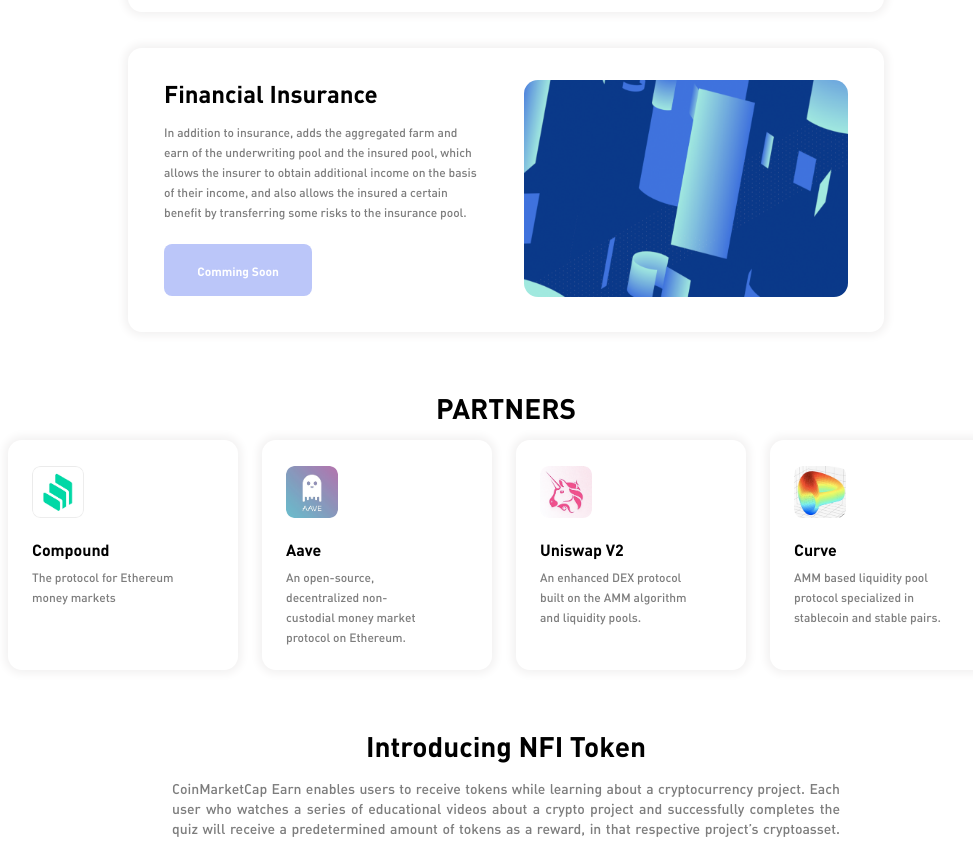
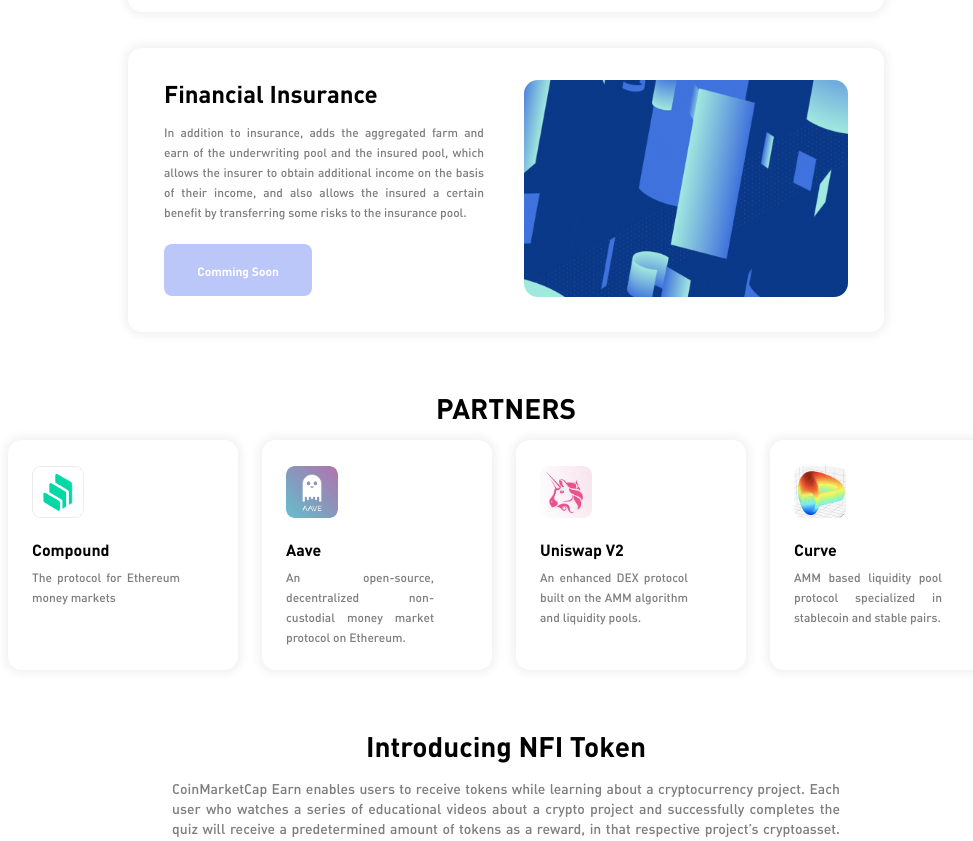
Before and after one commit to nucery/nfi-frontend, a React (Create React App) app: page /home in a window 1280 px wide. Shown: the part 1280-2121 px from the top of the page, without its empty margins (134-1107 px from the left). Built offline with nearby package versions, Linux system fonts and the light colour scheme.

Commit message:
Optimize UI.

```diff
--- a/src/page/faq/component/card/index.module.css
+++ b/src/page/faq/component/card/index.module.css
@@ -27,11 +27,11 @@
 
 .container-answer-paragraph {
   margin-bottom: 10px;
+  text-align: justify;
 }
 
 .text-answer {
   color: #FFFFFF;
   font-family: 'DINRegularAlternate';
   font-size: 14px;
-  text-align: justify;
 }
--- a/src/page/home/component/card-2/index.js
+++ b/src/page/home/component/card-2/index.js
@@ -29,13 +29,12 @@ class Card2React extends React.Component {
                 {this.props.title}
               </span>
             </div>
-            <div>
+            <div className={classes['container-text']}>
               <span className={classes['text-body']}>
                 {this.props.body}
               </span>
             </div>
           </div>
-
           {
             this.props.buttonUrl.length > 0 ?
               <div
--- a/src/page/home/component/card-2/index.module.css
+++ b/src/page/home/component/card-2/index.module.css
@@ -26,6 +26,10 @@
 .text-title {
   font-family: 'DINBold';
   font-size: 24px;
+}
+
+.container-text {
+  text-align: justify;
 }
 
 .text-body {
--- a/src/page/home/component/card-3/index.js
+++ b/src/page/home/component/card-3/index.js
@@ -32,7 +32,7 @@ class Card3React extends React.Component {
               {this.props.title}
             </span>
           </div>
-          <div>
+          <div className={classes['container-text']}>
             <span className={classes['text-body']}>
               {this.props.body}
             </span>
--- a/src/page/home/component/card-3/index.module.css
+++ b/src/page/home/component/card-3/index.module.css
@@ -28,6 +28,10 @@
   font-size: 16px;
 }
 
+.container-text {
+  text-align: justify;
+}
+
 .text-body {
   color: #7D7D7D;
   font-family: 'DINMediumAlternate';
```
